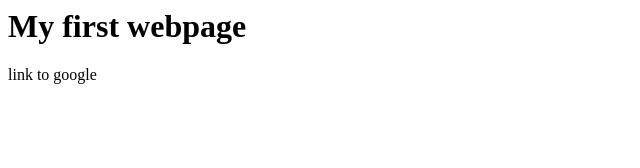
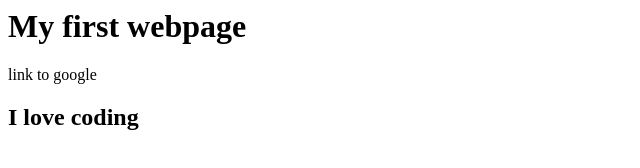
Before and after one commit to dthaker88/is601su17, a plain HTML site: page index.html in a window 1280 px wide. Shown: the whole page, without its empty margins (0-640 px from the left). Drawn offline with Linux system fonts and the light colour scheme.

Commit message:
added h2 tags

```diff
--- a/index.html
+++ b/index.html
@@ -1,3 +1,6 @@
 <h1> My first webpage </h1>
 
 <a> link to google </a>
+
+
+<h2> I love coding </h2>
```
